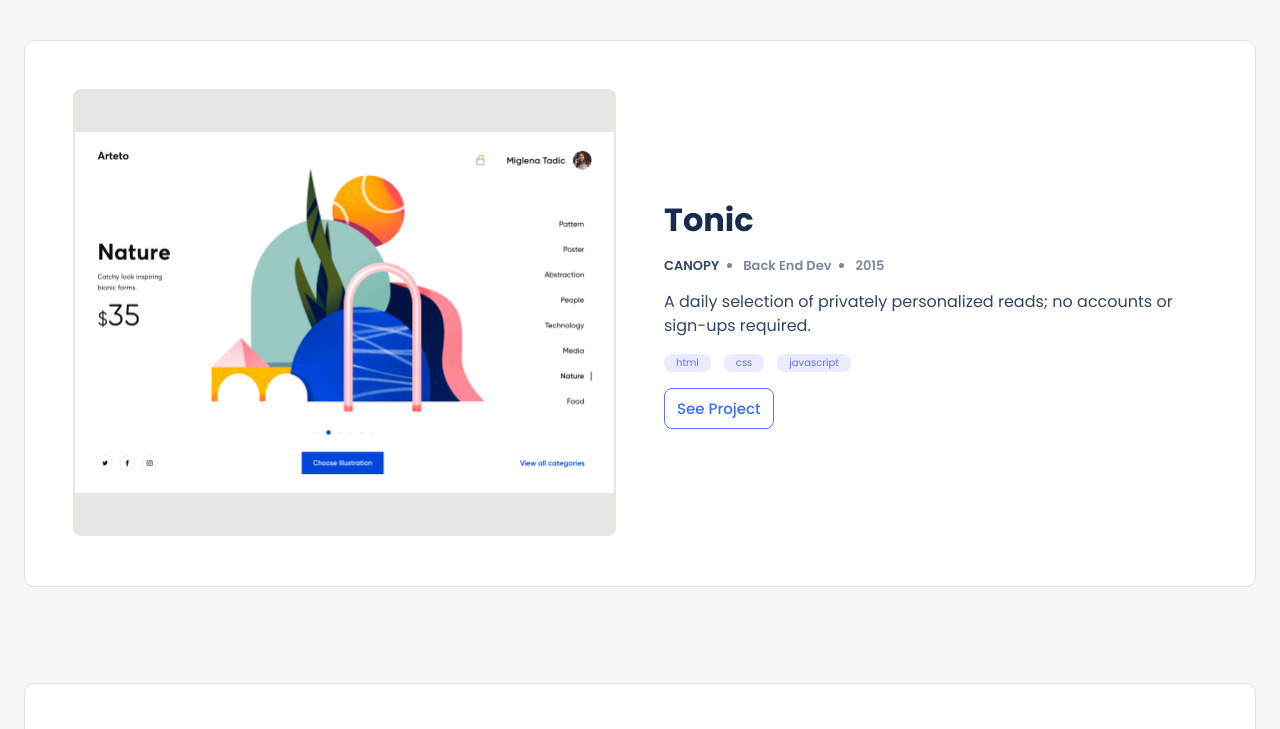
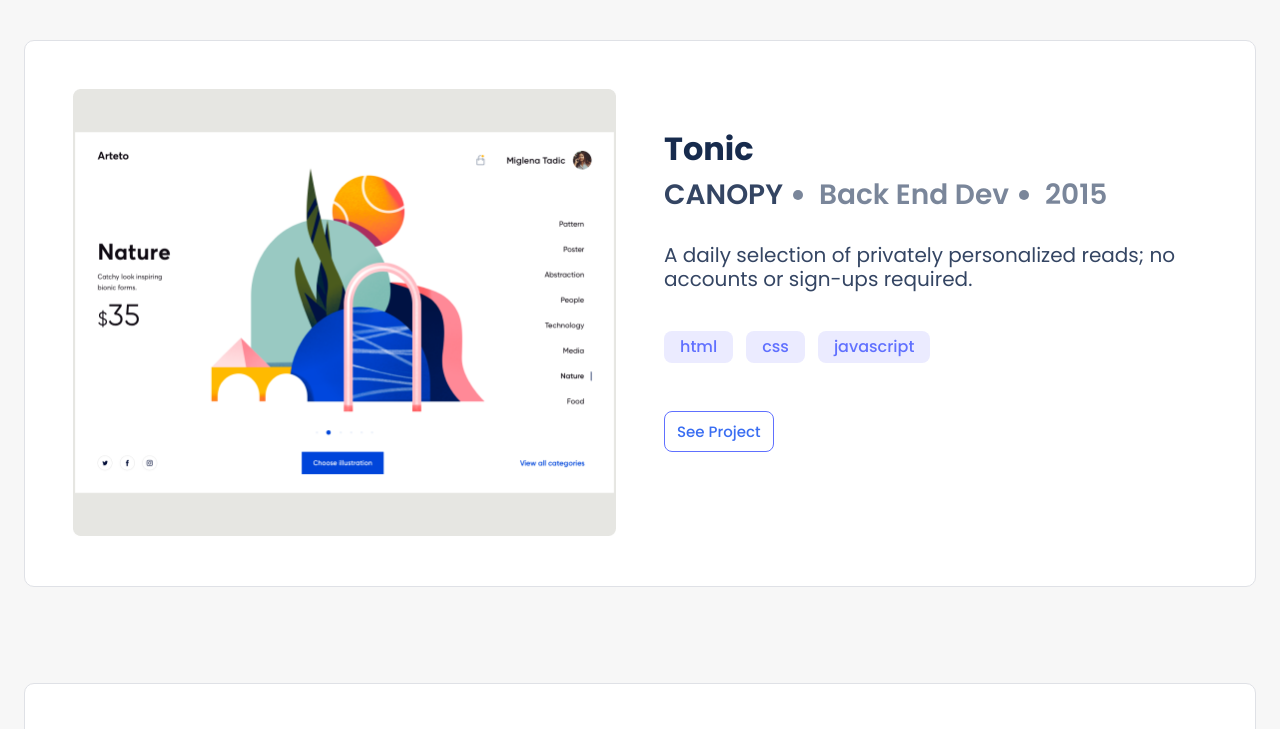
Before and after one commit to RoyJumah/My-portfolio, a website: page Index.html in a window 1280 px wide. Shown: the part 880-1609 px from the top of the page. Drawn offline with Linux system fonts and the light colour scheme.

Commit message:
Increase header and description font size in work section

```diff
--- a/CSS/queries.css
+++ b/CSS/queries.css
@@ -162,4 +162,29 @@
   .section-img img {
     width: 100%;
   }
+
+  .portfolio-list {
+    gap: 3.6rem;
+    line-height: 1.6rem;
+    font-size: 2.8rem;
+    margin-bottom: 2.4rem;
+  }
+
+  .languages-list {
+    margin-bottom: 3.2rem;
+  }
+  .languages-list li {
+    font-size: 1.6rem;
+    font-weight: 500;
+    padding: 8px 16px;
+  }
+
+  .portfolio-text {
+    margin-bottom: 4.8rem;
+  }
+
+  .portfolio-info {
+    font-size: 2rem;
+    margin-bottom: 2.4rem;
+  }
 }
```
